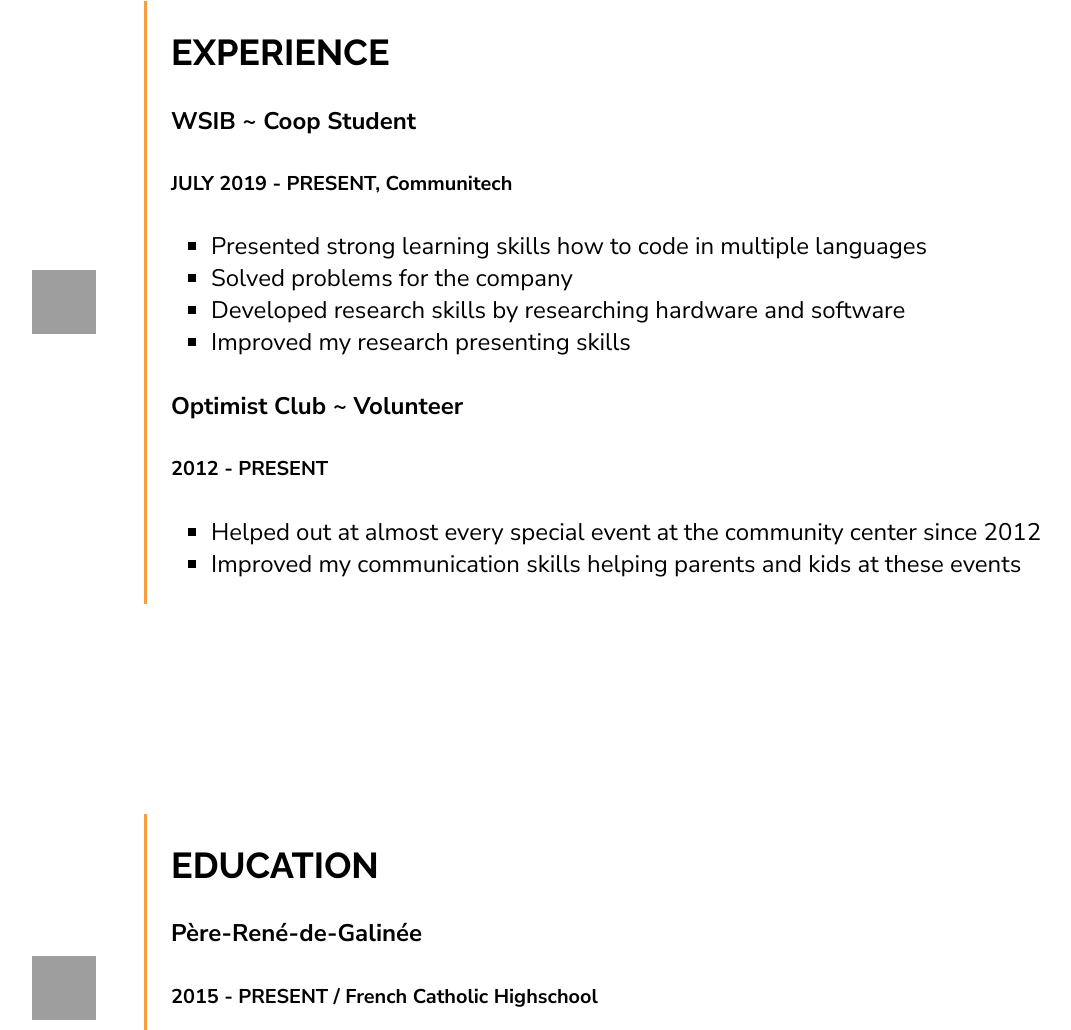
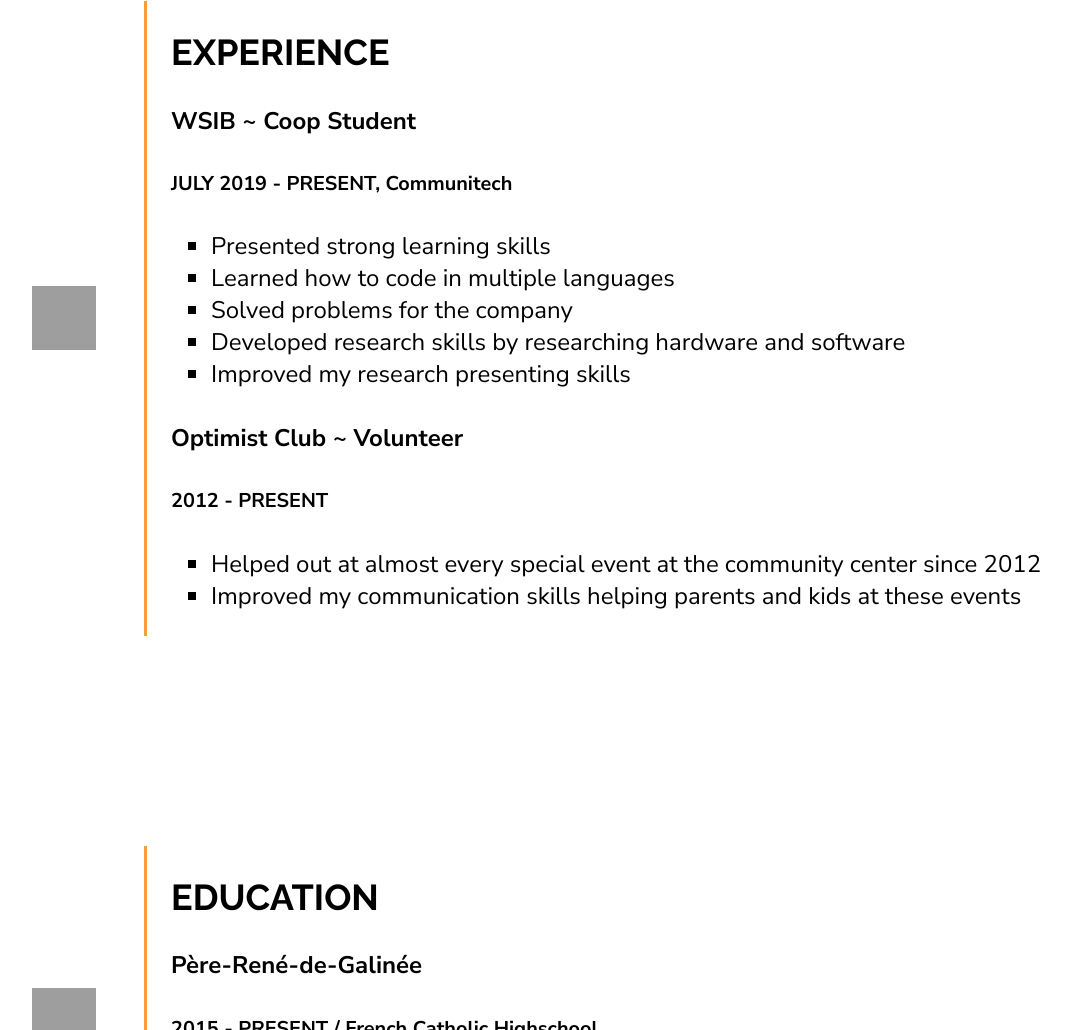
Before and after one commit to markus-16/Resume, a plain HTML site: page index.html in a window 1280 px wide. Shown: the part 2061-3091 px from the top of the page, without its empty margins (128-1199 px from the left). Drawn offline with Linux system fonts and the light colour scheme; grey boxes are pictures that could not be loaded.

Commit message:
Update index.html

```diff
--- a/index.html
+++ b/index.html
@@ -58,7 +58,8 @@
                     <h4 class="xp-name">WSIB ~ Coop Student</h4>
                     <h5 class="xp-date">JULY 2019 - PRESENT, Communitech</h5>
                     <ul class="xp-info">
-                        <li>Presented strong learning skills how to code in multiple languages</li>
+                        <li>Presented strong learning skills</li>
+                        <li>Learned how to code in multiple languages</li>
                         <li>Solved problems for the company</li>
                         <li>Developed research skills by researching hardware and software</li>
                         <li>Improved my research presenting skills</li>
```
